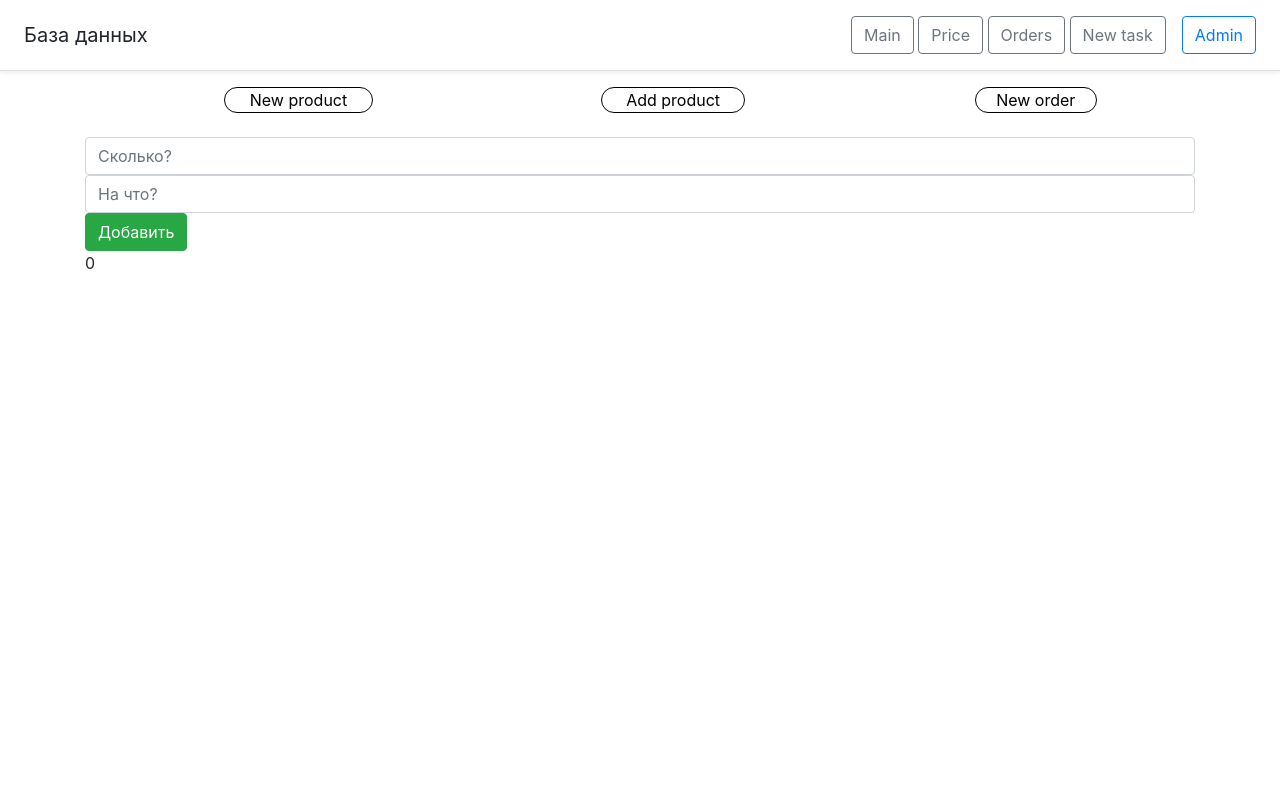
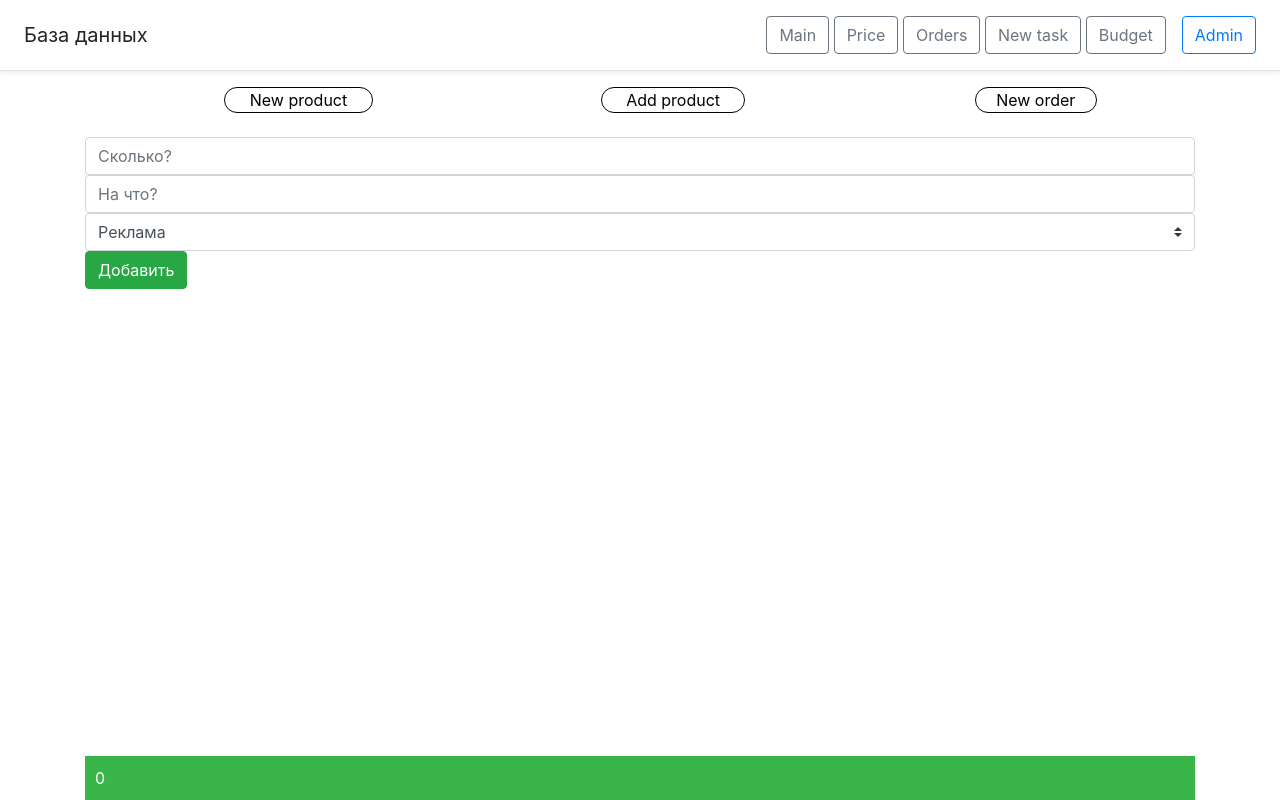
Before and after one commit to tomashiddleston/shop_of_socks, a Django app: page / in a window 1280 px wide. Run offline with Django 3.2, Linux system fonts and the light colour scheme; the visitor is signed in with stand-in values (Sample User, id 1); data that the repository does not hold is empty; some libraries are stand-ins or nearby versions.

Commit message:
Сохранение

```diff
--- a/main/forms.py
+++ b/main/forms.py
@@ -70,7 +70,7 @@ class OrderForm(ModelForm):
 class BudgetForm(ModelForm):
     class Meta:
         model = Budget
-        fields = ["budget_name", "earn"]
+        fields = ["budget_name", "earn", "budget_tag"]
         widgets = {
             "budget_name": TextInput(attrs={
                 'class': 'form-control',
@@ -79,5 +79,8 @@ class BudgetForm(ModelForm):
             "earn": TextInput(attrs={
                 'class': 'form-control',
                 'placeholder': 'Сколько?',
-            })
-        }
+            }),
+            "budget_tag": Select(attrs={
+                'class': 'custom-select',
+            }),
+            }
--- a/main/models.py
+++ b/main/models.py
@@ -44,10 +44,20 @@ class Order(models.Model):
 		verbose_name_plural = 'Заказы'
 
 class Budget(models.Model):
+	TAGS = (
+        ('Реклама', 'Реклама'),
+        ('Закуп', 'Закуп'),
+        ('Торговля', 'Торговля'),
+        ('Заказы', 'Заказы'),
+        ('Материалы', 'Материалы'),
+        ('Раскрутка аккаунтов', 'Раскрутка аккаунтов'),
+        )
+
+
 	budget_name = models.CharField('На что?', max_length=100)
 	earn = models.FloatField('Доход/Расход')
 	uploaded_at = models.DateTimeField(auto_now_add=True)
-	budget_tag = models.CharField('Тэг', max_length=50, default='null')
+	budget_tag = models.CharField(max_length=50, default='null', choices=TAGS)
 
 
 	class Meta:
--- a/main/templates/main/add_product.html
+++ b/main/templates/main/add_product.html
@@ -41,6 +41,7 @@ item1 {
 .vk_td {
 	max-width: 1000px;
 }
+
 {% endblock %}
 
 {% block script %}
@@ -139,8 +140,6 @@ item1 {
 
 
 
-
-
 <!-- <form id="myForm">
     Title:   <input name="title" /><br>
     Content: <input name="content" />
--- a/main/templates/main/index.html
+++ b/main/templates/main/index.html
@@ -30,6 +30,14 @@
     display: flex;
     justify-content: space-around;
 }
+#footer {
+    position: fixed;
+    left: 0; bottom: 0; right: 0;
+    color: #fff;
+    width: 100%; }
+#footer div {
+    padding: 10px;
+    background: #39b54a; }
 {% endblock %}
 
 {% block content %}
@@ -46,13 +54,16 @@
 {% csrf_token %}
 {{ form.earn }}
 {{ form.budget_name }}
+{{ form.budget_tag }}
 <button type='submit' class='btn btn-success'>Добавить</button>
 </form>
 
 {% for el in budget %}
-{{ el.uploaded_at }} | {{ el.budget_tag }} | {{ el.earn }} |
+{{ el.earn }} | {{ el.budget_tag }} |
 {{ el.budget_name }} <br>
 {% endfor %}
 
-{{ budget_sum }}
+
+
+<div id="footer" class='container'><div>{{ budget_sum }}</div></div>
 {% endblock %}
--- a/main/templates/main/main.html
+++ b/main/templates/main/main.html
@@ -32,6 +32,7 @@
             <a class="btn btn-outline-secondary" href="{% url 'product_list' %}">Price</a>
             <a class="btn btn-outline-secondary" href="{% url 'order_list' %}">Orders</a>
             <a class="btn btn-outline-secondary" href="{% url 'createtask' %}">New task</a>
+            <a class="btn btn-outline-secondary" href="{% url 'budget' %}">Budget</a>
         </nav>
         <a class="btn btn-outline-primary" href="/admin">Admin</a>
     </div>
--- a/main/urls.py
+++ b/main/urls.py
@@ -35,8 +35,11 @@ urlpatterns = [
     path('delete_product', views.delete_product, name='delete_product'),
 
     path('vkgetcode', views.vkgetcode, name='vkgetcode'),
+    path('vkgettoken', views.vkgettoken, name='vkgettoken'),
 
-    path('vkgettoken', views.vkgettoken, name='vkgettoken')
+
+    path('budget', views.budget, name='budget'),
+    path('change_budget_tag', views.change_budget_tag, name='change_budget_tag'),
 
 ]
 # ]+ static(settings.MEDIA_URL, document_root=settings.MEDIA_ROOT) + static(settings.STATIC_URL, document_root=settings.STATIC_ROOT)
--- a/main/views.py
+++ b/main/views.py
@@ -339,7 +339,6 @@ def change_order_status(request):
 
 	return redirect ('order_list')
 
-@login_required
 def order_need_buy(request):
 	order_content = request.POST.getlist('order_content')
 	print ('ПОЛУЧИЛИ ДАННЫЕ В ТАКОМ ВИДЕ: \n',order_content)
@@ -359,6 +358,7 @@ def order_need_buy(request):
 	in_stock = []
 
 	for el in order_content:
+		print (el)
 		product = Product.objects.get(product_id=el)
 		product_count = int(product.product_count)
 		if product_count == 0:
@@ -394,6 +394,8 @@ class product_page(LoginRequiredMixin, DetailView):
 class add_product(LoginRequiredMixin, ListView):
 	model = Product
 	template_name = 'main/add_product.html'
+
+
 
 @login_required
 def vkgetcode(request):
@@ -705,3 +707,11 @@ def edit_product_vk(request):
 	product_id = request.POST['product_id']
 	url = '/product/' + product_id
 	return HttpResponseRedirect(url)
+
+@login_required
+def budget(request):
+	pass
+
+@login_required
+def change_budget_tag(request):
+	pass
```
